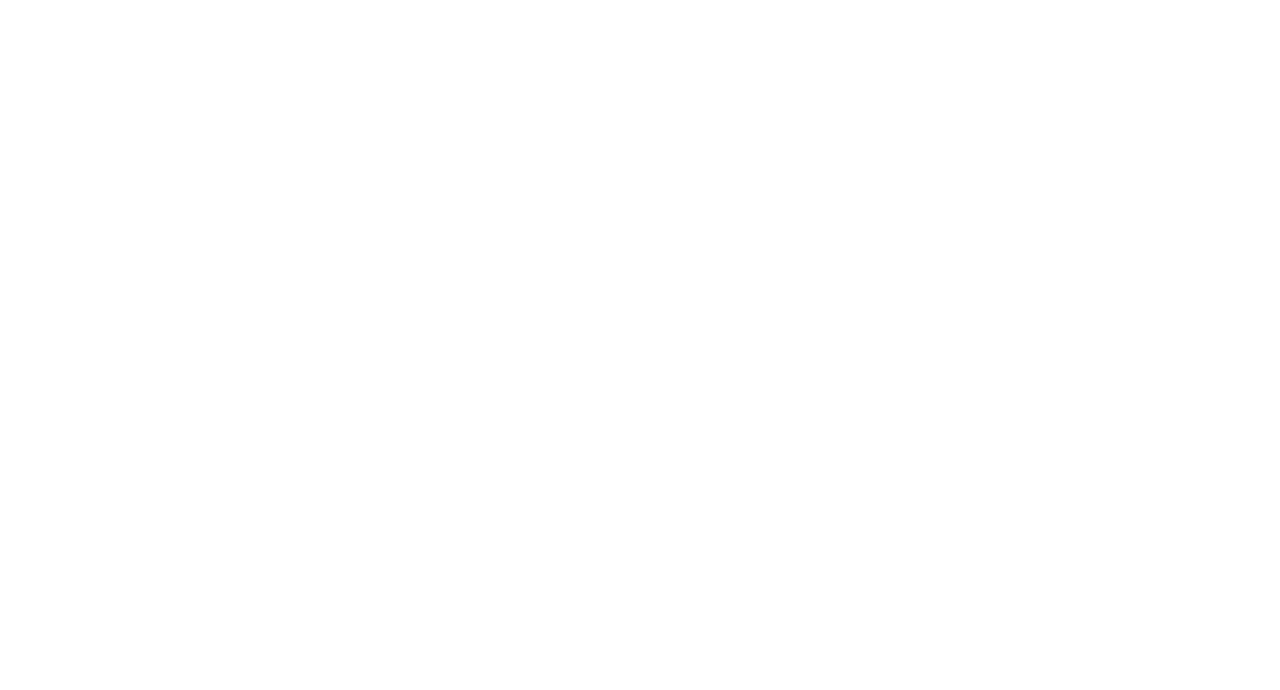
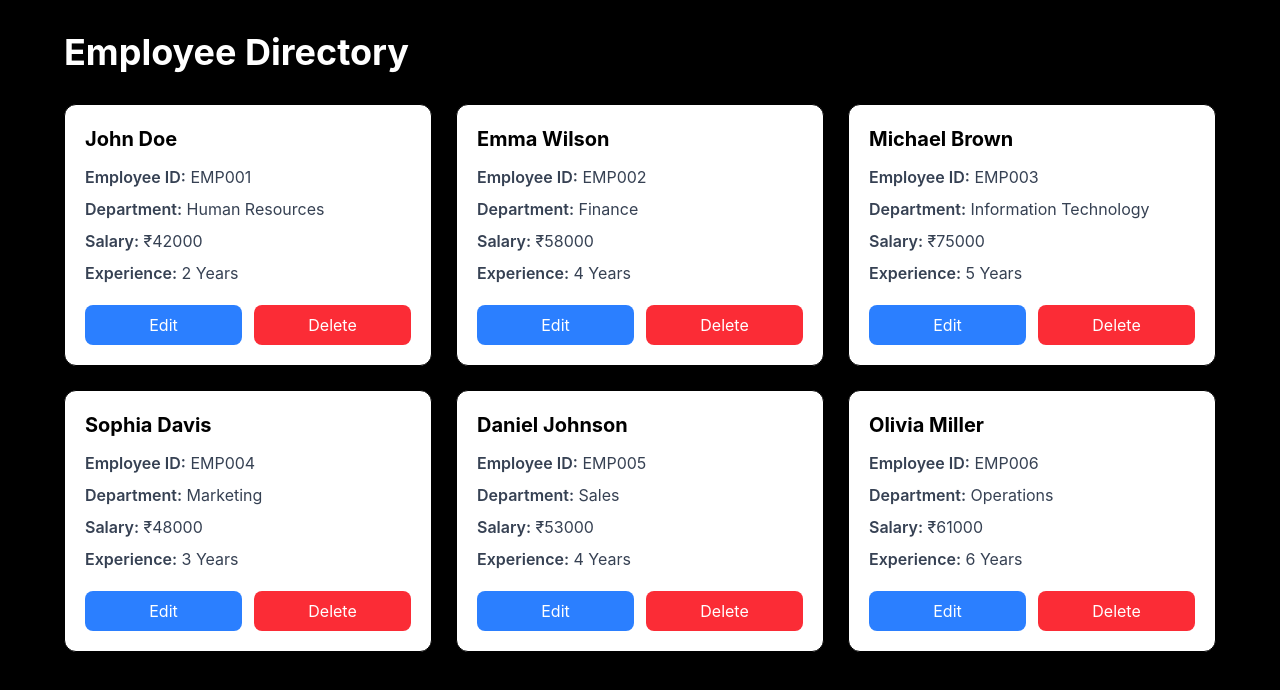
Before and after one commit to pronab-dev/react-practice, a React (Vite) app: page /employee-list in a window 1280 px wide. Before the commit this address had no page. Shown: the top 690 px of the page. Built offline with nearby package versions, Linux system fonts and the light colour scheme; what ldrs would draw is missing.

Commit message:
Practiced tiny projects

```diff
--- /dev/null
+++ b/src/component/EmployeeCard.jsx
@@ -0,0 +1,38 @@
+export default function EmployeeCard({ employee }) {
+  return (
+    <div className="bg-white rounded-xl shadow-md p-5 border">
+      <h2 className="text-xl font-bold mb-3">{employee.name}</h2>
+
+      <div className="space-y-2 text-gray-700">
+        <p>
+          <span className="font-semibold">Employee ID:</span>{" "}
+          {employee.employeeId}
+        </p>
+
+        <p>
+          <span className="font-semibold">Department:</span>{" "}
+          {employee.department}
+        </p>
+
+        <p>
+          <span className="font-semibold">Salary:</span> ₹{employee.salary}
+        </p>
+
+        <p>
+          <span className="font-semibold">Experience:</span>{" "}
+          {employee.experience} Years
+        </p>
+      </div>
+
+      <div className="flex gap-3 mt-5">
+        <button className="flex-1 bg-blue-500 text-white py-2 rounded-lg hover:bg-blue-600">
+          Edit
+        </button>
+
+        <button className="flex-1 bg-red-500 text-white py-2 rounded-lg hover:bg-red-600">
+          Delete
+        </button>
+      </div>
+    </div>
+  );
+}
--- /dev/null
+++ b/src/pages/Counter.jsx
@@ -0,0 +1,53 @@
+import { useState } from "react";
+
+export default function Counter() {
+  console.log("page rendered");
+  const [count, setCount] = useState(0);
+  const handleCounter = (type) => {
+    if (type === "+") {
+      setCount((prev) => prev + 1);
+    } else if (type === "-") {
+      setCount((prev) => (prev > 0 ? prev - 1 : 0));
+    }
+  };
+  return (
+    <div className="min-h-screen bg-black flex items-center justify-center">
+      <div className="w-96 bg-white shadow-lg rounded-xl p-8">
+        <h1 className="text-3xl font-bold text-center mb-8">Counter App</h1>
+
+        <div className="text-center">
+          <h2 className={`text-6xl font-bold text-blue-600`}>
+            {count === 0 ? "Zero" : count}
+          </h2>
+        </div>
+
+        <div className="grid grid-cols-2 gap-4 mt-10">
+          <button
+            className="bg-green-500 hover:bg-green-600 text-white font-semibold py-3 rounded-lg transition"
+            type="button"
+            onClick={() => handleCounter("+")}
+          >
+            +
+          </button>
+
+          <button
+            className="bg-red-500 hover:bg-red-600 text-white font-semibold py-3 rounded-lg transition"
+            type="button"
+            onClick={() => handleCounter("-")}
+          >
+            -
+          </button>
+        </div>
+
+        <button
+          className="w-full mt-4 bg-gray-700 hover:bg-gray-800 text-white font-semibold py-3 rounded-lg transition"
+          type="button"
+          disabled={!count}
+          onClick={() => setCount(0)}
+        >
+          Reset
+        </button>
+      </div>
+    </div>
+  );
+}
--- /dev/null
+++ b/src/pages/EmployeeList.jsx
@@ -0,0 +1,81 @@
+import { useEffect, useState } from "react";
+import EmployeeCard from "../component/EmployeeCard";
+
+export default function EmployeeList() {
+  const [employeeList, setEmployeeList] = useState([]);
+  useEffect(() => {
+    const timeOut = setTimeout(() => {
+      setEmployeeList([
+        {
+          id: 1,
+          employeeId: "EMP001",
+          name: "John Doe",
+          department: "Human Resources",
+          salary: 42000,
+          experience: 2,
+        },
+        {
+          id: 2,
+          employeeId: "EMP002",
+          name: "Emma Wilson",
+          department: "Finance",
+          salary: 58000,
+          experience: 4,
+        },
+        {
+          id: 3,
+          employeeId: "EMP003",
+          name: "Michael Brown",
+          department: "Information Technology",
+          salary: 75000,
+          experience: 5,
+        },
+        {
+          id: 4,
+          employeeId: "EMP004",
+          name: "Sophia Davis",
+          department: "Marketing",
+          salary: 48000,
+          experience: 3,
+        },
+        {
+          id: 5,
+          employeeId: "EMP005",
+          name: "Daniel Johnson",
+          department: "Sales",
+          salary: 53000,
+          experience: 4,
+        },
+        {
+          id: 6,
+          employeeId: "EMP006",
+          name: "Olivia Miller",
+          department: "Operations",
+          salary: 61000,
+          experience: 6,
+        },
+      ]);
+    }, 2000);
+    return () => clearTimeout(timeOut);
+  }, []);
+  return (
+    <div className="min-h-screen bg-black p-8">
+      <div className="max-w-6xl mx-auto">
+        <h1 className="text-4xl font-bold mb-8 text-white">
+          Employee Directory
+        </h1>
+        <div className="grid md:grid-cols-2 lg:grid-cols-3 gap-6">
+          {employeeList.length === 0 ? (
+            <div className="bg-white rounded-xl shadow-md p-5 border">
+              Loading...
+            </div>
+          ) : (
+            employeeList.map((employee) => (
+              <EmployeeCard key={employee.id} employee={employee} />
+            ))
+          )}
+        </div>
+      </div>
+    </div>
+  );
+}
--- a/src/routes/AppRoute.jsx
+++ b/src/routes/AppRoute.jsx
@@ -5,12 +5,16 @@
 import Login from "../pages/Login";
 import AddEmployee from "../pages/AddEmployee";
 import EmployeeManagement from "../pages/EmployeeManagement";
+import Counter from "../pages/Counter";
+import EmployeeList from "../pages/EmployeeList";
 
 export default function AppRoute() {
   return (
     <BrowserRouter>
       <Routes>
         <Route path="/" element={<App />} />
+        <Route path="/counter" element={<Counter />} />
+        <Route path="/employee-list" element={<EmployeeList />} />
         <Route path="/login" element={<Login />} />
         <Route path="/add-employee" element={<AddEmployee />} />
         <Route path="/employee-management" element={<EmployeeManagement />} />
```
